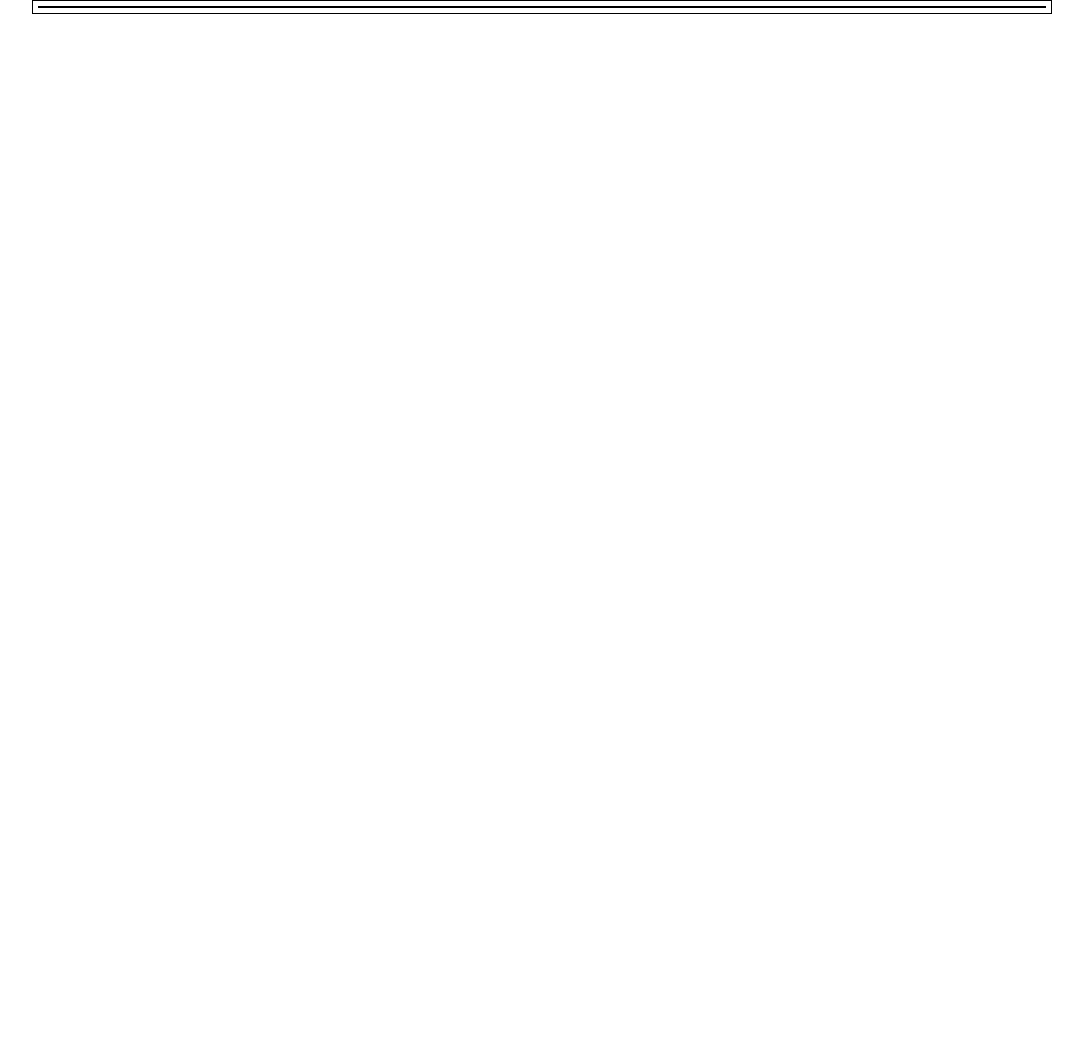
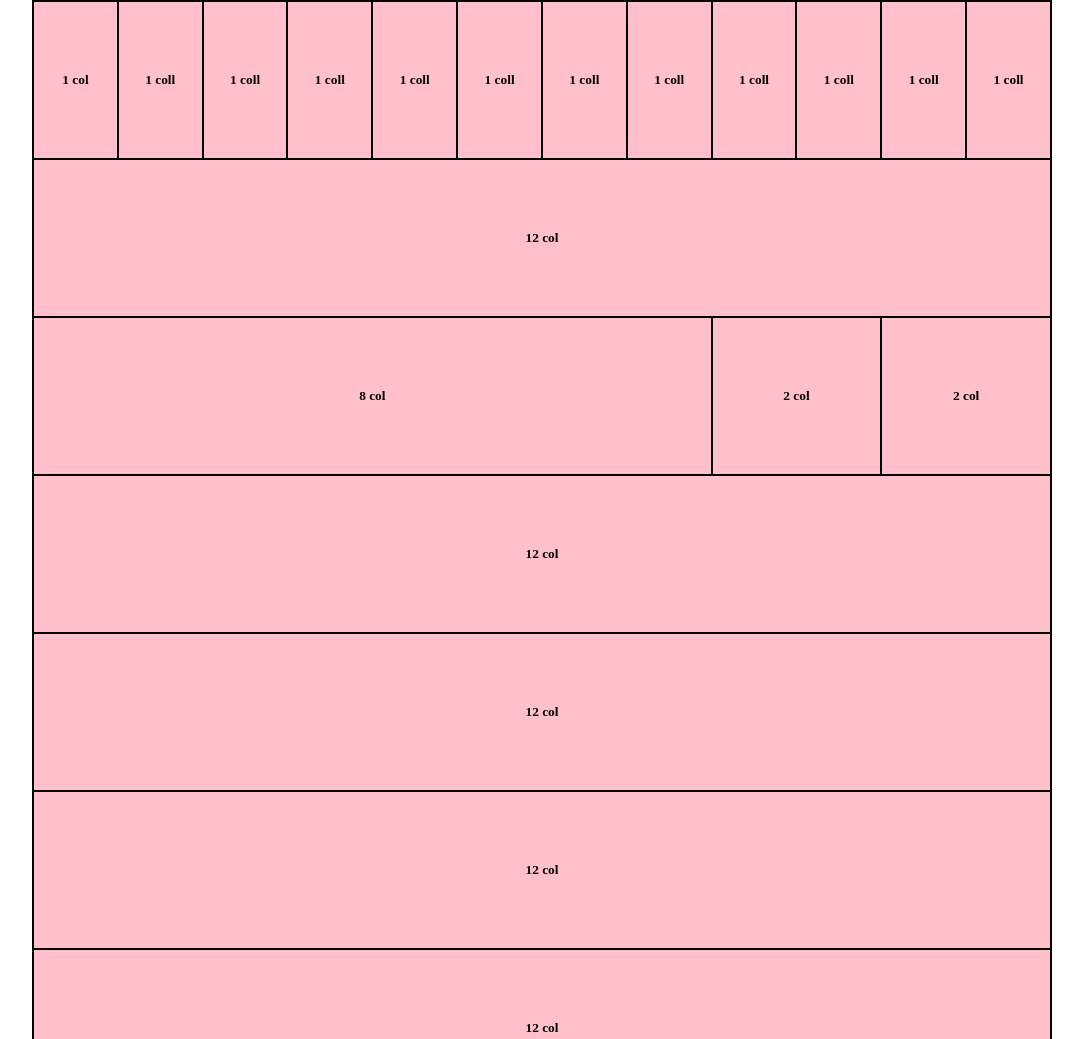
Before and after one commit to andreicismas/html-css-12bool, a plain HTML site: page index.html in a window 1280 px wide. Shown: the top 1039 px of the page, without its empty margins (98-1181 px from the left). Before the commit the page ends 800 px from the top, so only its background shows below. Drawn offline with Linux system fonts and the light colour scheme.

Commit message:
added some container row/col

```diff
--- a/12bool.css
+++ b/12bool.css
@@ -6,12 +6,11 @@
     display: table;
 }
 
-[class*="col-"]{
-    border: 1px solid black;
-}
+
 
 [class*="col-"]{
     float: left;
+
 }
 
 
--- a/index.html
+++ b/index.html
@@ -11,11 +11,112 @@
 <body>
    <div class="container">
        <div class="row">
-           <div class="col-12">
-               <h6></h6>
+           <div class="col-1">
+               <h6>1 col</h6>
            </div>
 
+           <div class="col-1">
+               <h6>1 coll</h6>
+           </div>
+
+            <div class="col-1">
+                <h6>1 coll</h6>
+            </div>
+
+            <div class="col-1">
+                <h6>1 coll</h6>
+            </div>
+
+            <div class="col-1">
+                <h6>1 coll</h6>
+            </div>
+
+            <div class="col-1">
+                <h6>1 coll</h6>
+            </div>
+
+            <div class="col-1">
+                <h6>1 coll</h6>
+            </div>
+
+            <div class="col-1">
+                <h6>1 coll</h6>
+            </div>
+
+            <div class="col-1">
+                <h6>1 coll</h6>
+            </div>
+
+            <div class="col-1">
+                <h6>1 coll</h6>
+            </div>
+
+            <div class="col-1">
+                <h6>1 coll</h6>
+            </div>
+
+            <div class="col-1">
+                <h6>1 coll</h6>
+            </div>
+
+
        </div>
+
+        <div class="row">
+
+            <div class="col-12">
+                <h6>12 col</h6>
+            </div>
+        </div>
+
+        <div class="row">
+
+            <div class="col-8">
+                <h6>8 col</h6>
+            </div>
+
+            <div class="col-2">
+                <h6>2 col</h6>
+            </div>
+
+            <div class="col-2">
+                <h6>2 col</h6>
+            </div>
+
+        </div>
+
+        <div class="row">
+
+            <div class="col-12">
+                <h6>12 col</h6>
+            </div>
+        </div>
+
+        <div class="row">
+
+            <div class="col-12">
+                <h6>12 col</h6>
+            </div>
+        </div>
+
+        <div class="row">
+
+            <div class="col-12">
+                <h6>12 col</h6>
+            </div>
+        </div>
+
+        <div class="row">
+            <div class="col-12">
+                <h6>12 col</h6>
+            </div>
+        </div>
+
+
+
+
+
+    </div>
 
    </div>
 
--- a/style.css
+++ b/style.css
@@ -10,12 +10,27 @@
     margin: auto;
     width: 1020px;
     overflow: hidden;
+    text-align: center;
+    font-size: 20px;
+
+}
+.col-1{
+    padding: 70px 20px;
 }
 
+.col-12,
+.col-8,
+.col-2{
+    padding: 70px
+}
+
+[class*="col-"]{
+    border: 1px solid black;
+    background-color: #FFC0CB;
+}
 
 .row{
-    border: 1 px solid black;
-    padding: 5px;
+
 }
 
 /* UTILITY CLASS */
```
